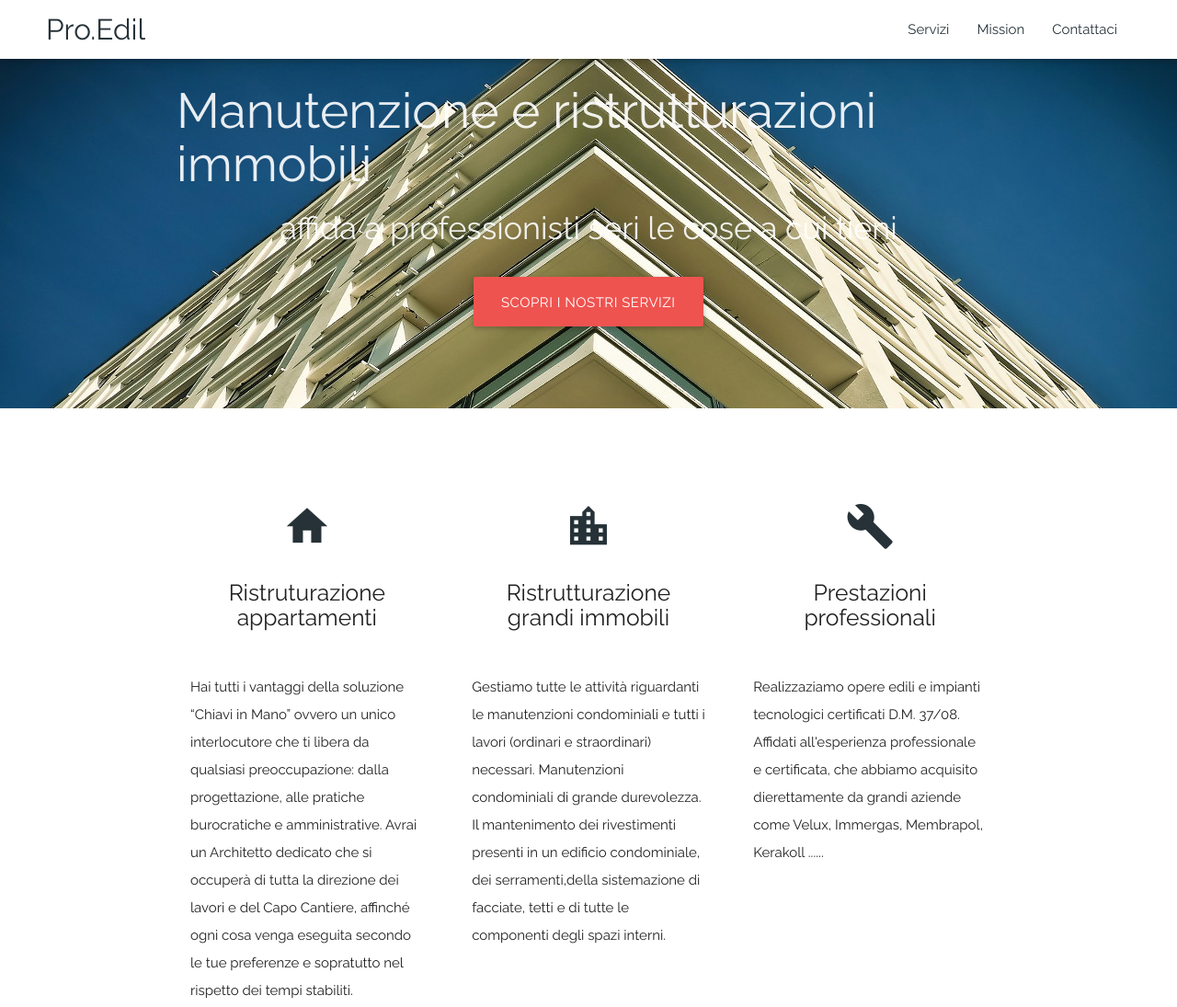
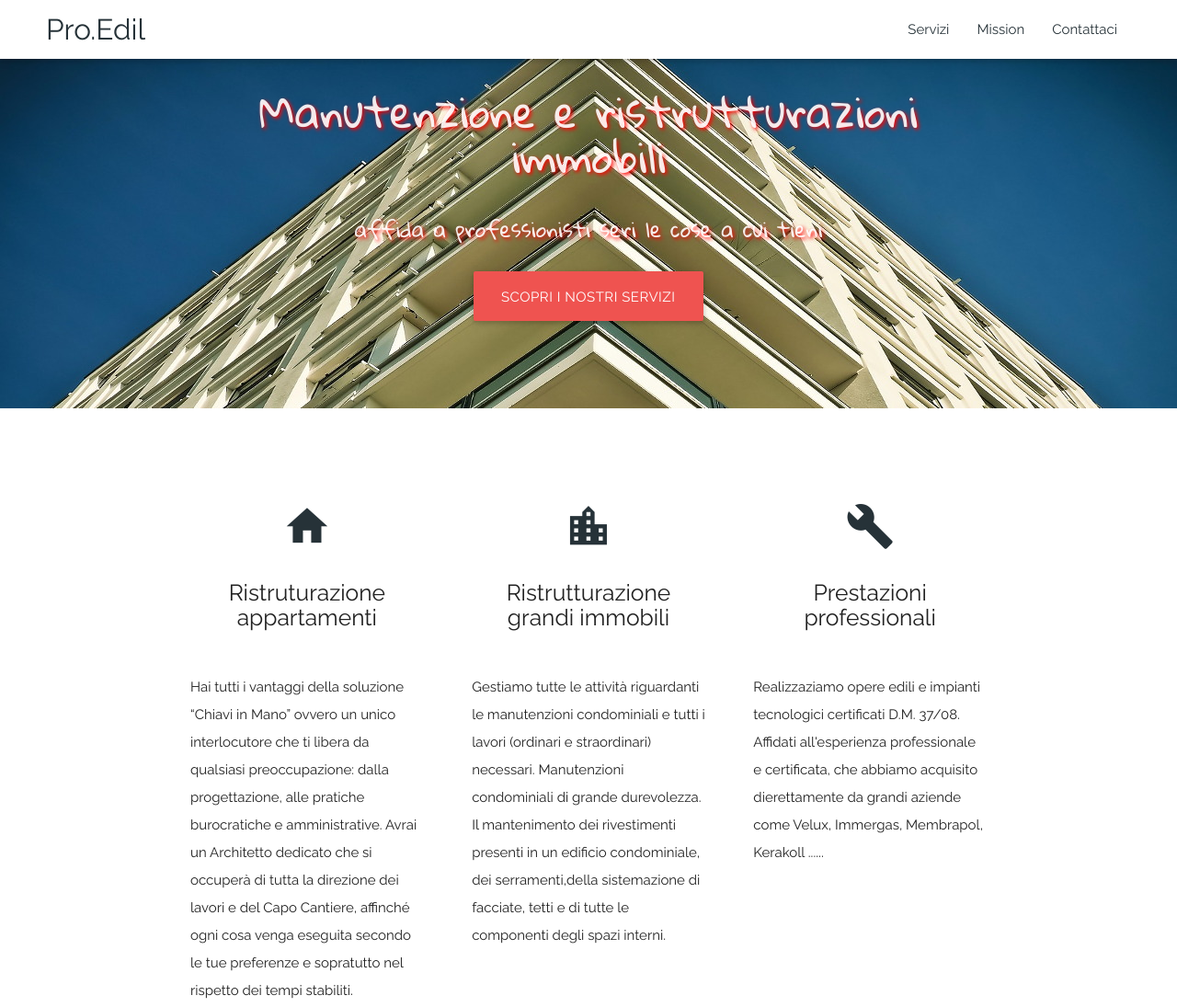
Before and after one commit to xroxpix/proedil, a plain HTML site: page index.html in a window 1280 px wide. Shown: the top 1095 px of the page at 92% size. Drawn offline with nearby package versions, Linux system fonts and the light colour scheme.

Commit message:
Add files via upload

```diff
--- a/index.html
+++ b/index.html
@@ -47,9 +47,9 @@
     <div class="section-intro no-pad-bot">
       <div class="container">
         <br><br>
-        <h2 class="intro" class="header center">Manutenzione e ristrutturazioni immobili</h2>
+        <h1 id="msg-intro1" class="header center">Manutenzione e ristrutturazioni immobili</h2>
         <div class="row center">
-          <h4 class="intro" class="header-subtitle col s12 light">affida a professionisti seri le cose a cui tieni</h4>
+          <h4 id="msg-intro2" class="header-subtitle col s12 light">affida a professionisti seri le cose a cui tieni</h4>
         </div>
         <div class="row center">
           <a href="#servizi" class="btn-large waves-effect waves-light red lighten-1">scopri i nostri servizi</a>
```
